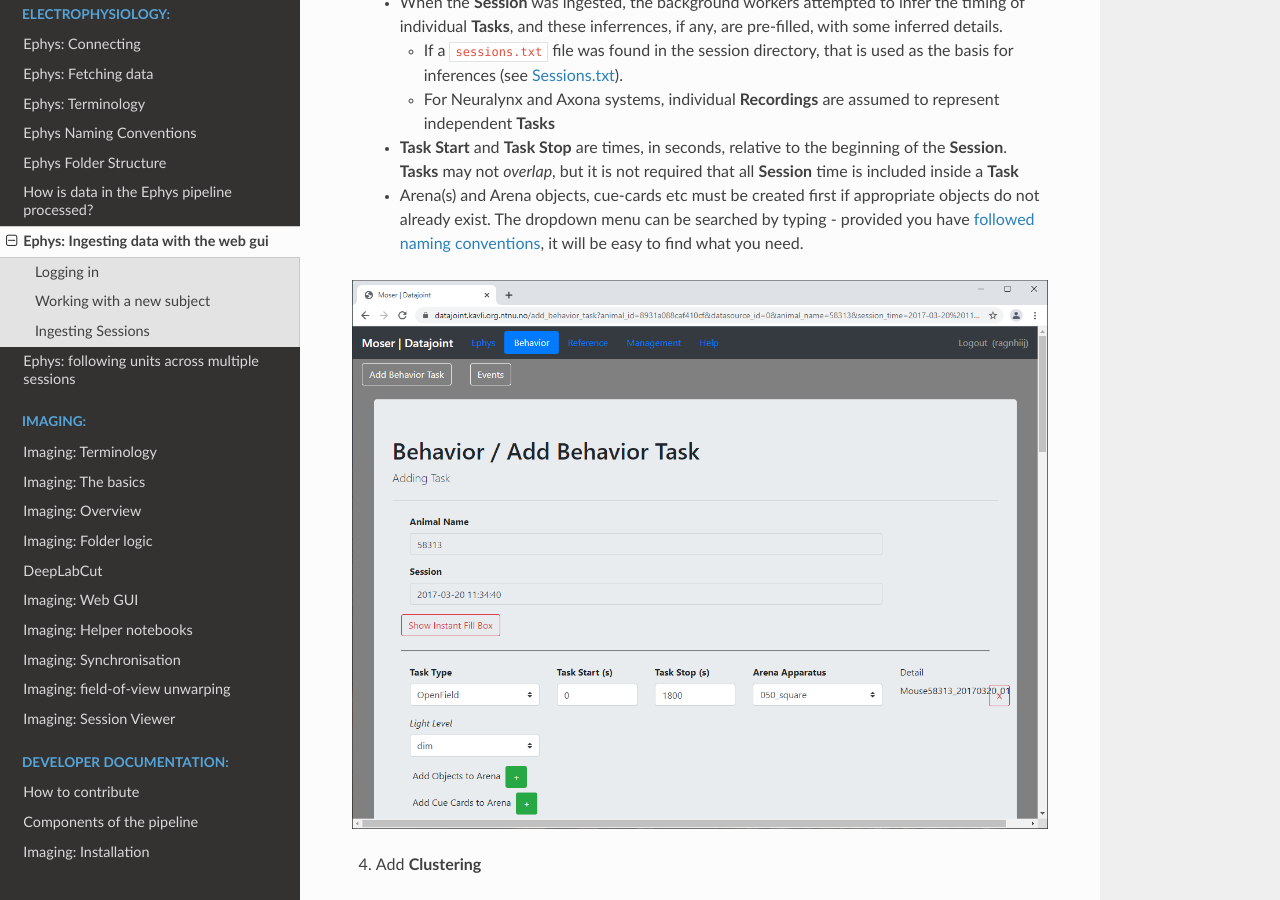
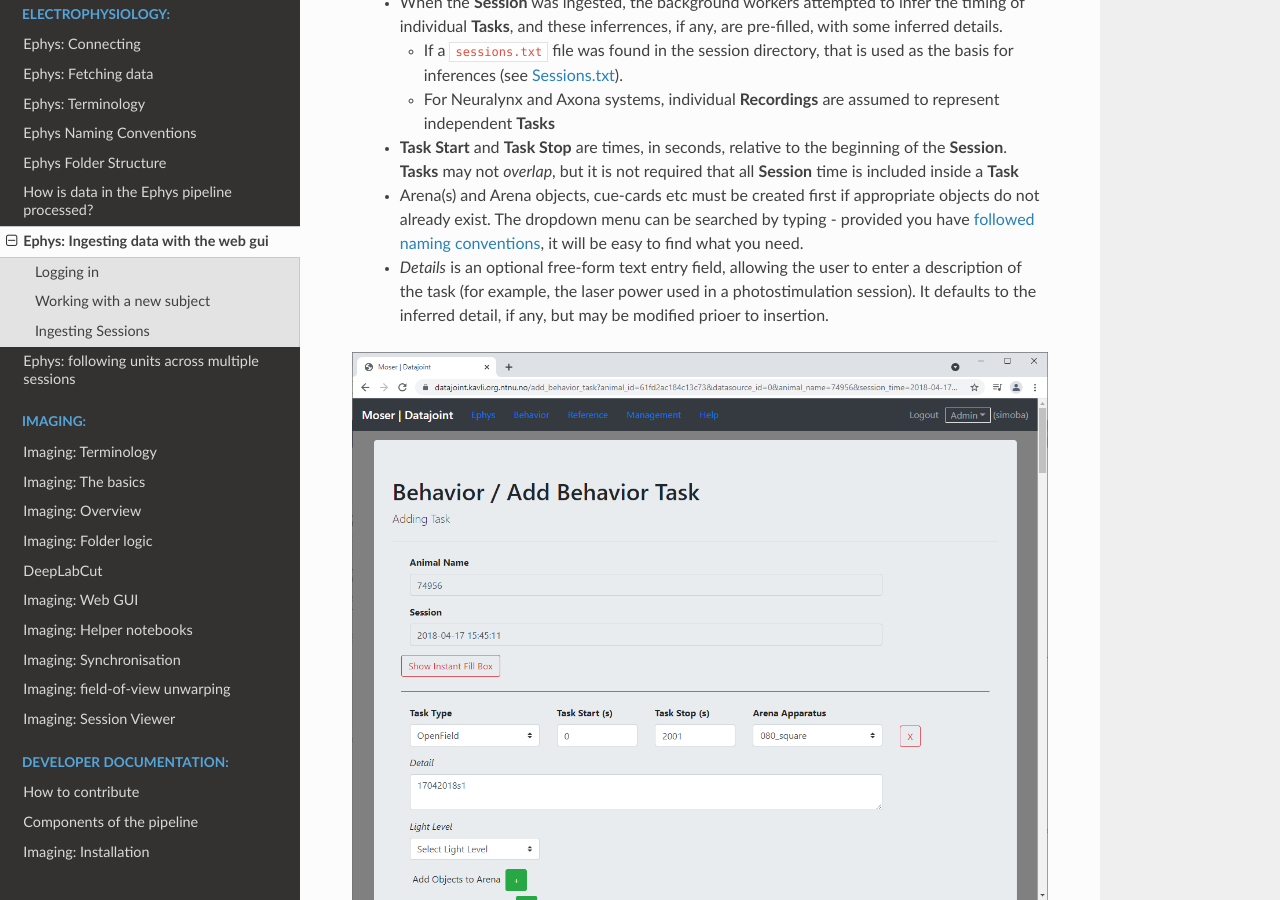
Before and after one commit to kavli-ntnu/dj-docs, a Sphinx documentation site: the page built from docs/ephys/ingestion_webgui.rst, in a window 1280 px wide and 900 px high, scrolled down 5776 px. Built offline with Sphinx 7.4.7 and the Read the Docs theme 2.0.0, drawn with Linux system fonts in a browser that asks for light colours.

Commit message:
Update webgui ingestion with new task interface

```diff
--- a/docs/ephys/ingestion_webgui.rst
+++ b/docs/ephys/ingestion_webgui.rst
@@ -109,6 +109,8 @@
 
   - Arena(s) and Arena objects, cue-cards etc must be created first if appropriate objects do not already exist. The dropdown menu can be searched by typing - provided you have :ref:`followed naming conventions <Ephys naming arenas>`, it will be easy to find what you need.
 
+  - *Details* is an optional free-form text entry field, allowing the user to enter a description of the task (for example, the laser power used in a photostimulation session). It defaults to the inferred detail, if any, but may be modified prioer to insertion.
+
 .. figure:: /_static/ephys/webgui/add_task_1.PNG
    :alt: Adding behavioural tasks
 
```
Also changed, not shown: docs/_static/ephys/webgui/add_task_1.PNG.
